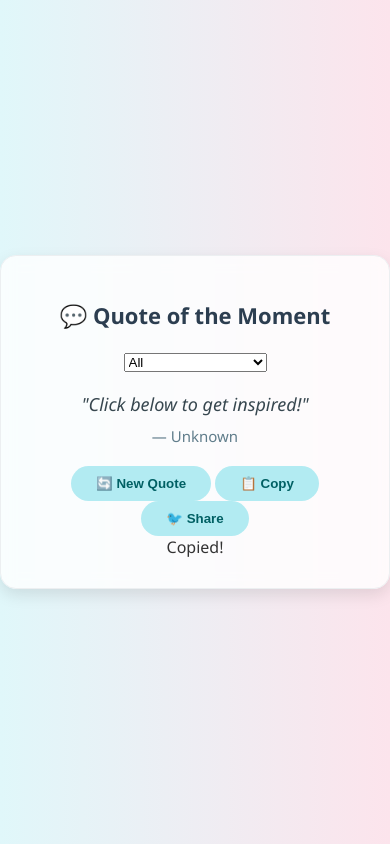
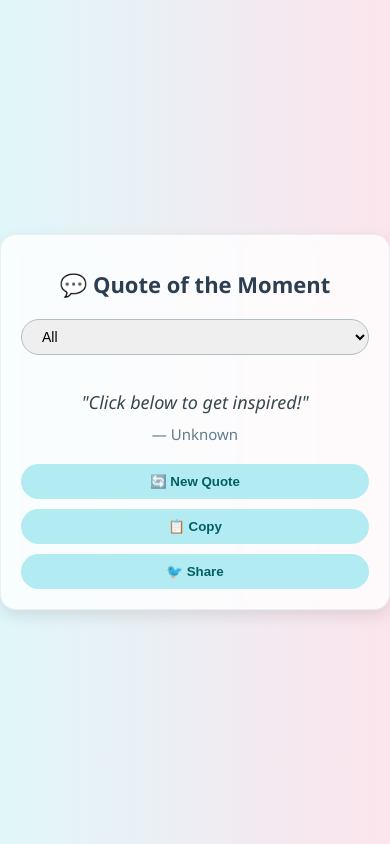
Before and after one commit to AyushLochan/Random-Quote-Generator, a plain HTML site: page index.html in a window 390 px wide. Drawn offline with Linux system fonts and the light colour scheme.

Commit message:
Update style.css

```diff
--- a/style.css
+++ b/style.css
@@ -26,6 +26,15 @@ h1 {
   color: #2c3e50;
 }
 
+select {
+  padding: 8px 16px;
+  border-radius: 20px;
+  margin-bottom: 15px;
+  border: 1px solid #b0bec5;
+  font-size: 14px;
+  cursor: pointer;
+}
+
 .quote-container {
   margin: 20px 0;
 }
@@ -43,8 +52,16 @@ h1 {
   color: #607d8b;
 }
 
+.buttons {
+  display: flex;
+  flex-wrap: wrap;
+  gap: 10px;
+  justify-content: center;
+  margin-top: 10px;
+}
+
 button {
-  padding: 10px 25px;
+  padding: 10px 18px;
   background-color: #b2ebf2;
   color: #006064;
   border: none;
@@ -67,3 +84,21 @@ button:hover {
   from { opacity: 0; transform: translateY(10px); }
   to   { opacity: 1; transform: translateY(0); }
 }
+
+#copy-status {
+  display: none;
+  font-size: 13px;
+  color: green;
+  margin-top: 10px;
+}
+
+@media (max-width: 480px) {
+  .quote-box {
+    width: 90%;
+    padding: 20px;
+  }
+
+  button, select {
+    width: 100%;
+  }
+}
```
